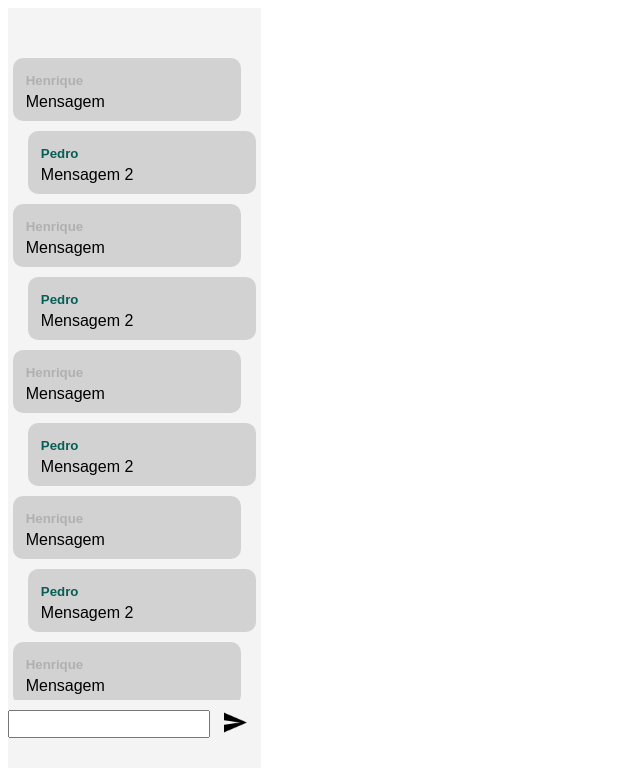
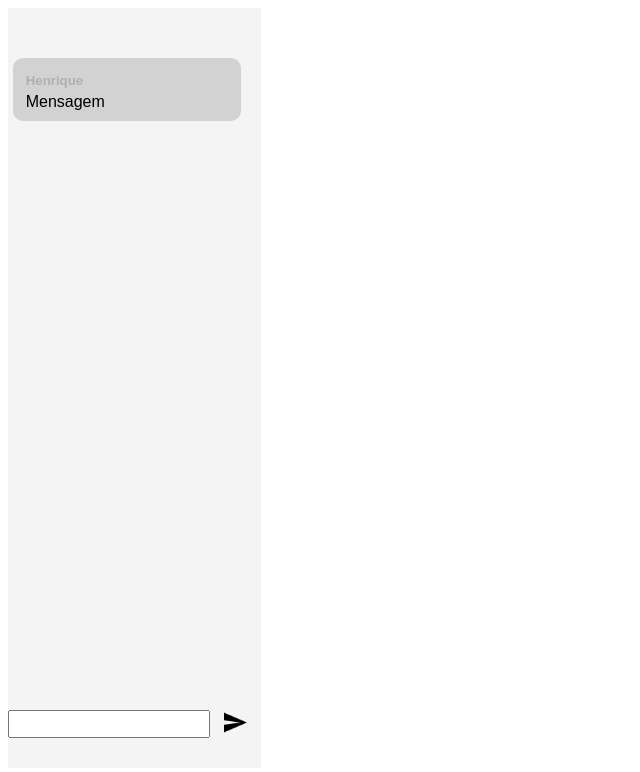
Before and after one commit to EdilsonJunior-2/VotingPoker, a React (Vite) app: page / in a window 1280 px wide. Shown: the top 772 px of the page, without its empty margins (0-640 px from the left). Built offline with nearby package versions, Linux system fonts and the light colour scheme.

Commit message:
Sistema de envio de mensagens (incompleto)

```diff
--- a/src/components/chat/index.tsx
+++ b/src/components/chat/index.tsx
@@ -10,79 +10,51 @@ import {
   MessageSendIcon,
 } from "./styles";
 import { SendIcon } from "../../assets";
+import { Component, useState } from "react";
+import { message } from "./interfaces";
 
 const Chat: React.FC = () => {
+  const [messageInput, setMessageInput] = useState<string>("");
+  const [messageList, setMessageList] = useState<message[]>([
+    {
+      id: "0",
+      sender: "Henrique",
+      messageSent: "Mensagem",
+    },
+  ]);
+
+  const sendMessage = () => {
+    const m = messageList;
+    m.push({
+      id: m.length.toString(),
+      sender: "Pedro",
+      messageSent: messageInput,
+    });
+    setMessageList(m);
+    console.log(messageList);
+  };
+
   return (
     <ChatBox>
       <MessageList>
-        <MessageBox name="Henrique">
-          <MessageSender name="Henrique">Henrique</MessageSender>
-          <Message>Mensagem</Message>
-        </MessageBox>
-        <MessageBox name="Pedro">
-          <MessageSender name="Pedro">Pedro</MessageSender>
-          <Message>Mensagem 2 </Message>
-        </MessageBox>
-        <MessageBox name="Henrique">
-          <MessageSender name="Henrique">Henrique</MessageSender>
-          <Message>Mensagem</Message>
-        </MessageBox>
-        <MessageBox name="Pedro">
-          <MessageSender name="Pedro">Pedro</MessageSender>
-          <Message>Mensagem 2 </Message>
-        </MessageBox>
-        <MessageBox name="Henrique">
-          <MessageSender name="Henrique">Henrique</MessageSender>
-          <Message>Mensagem</Message>
-        </MessageBox>
-        <MessageBox name="Pedro">
-          <MessageSender name="Pedro">Pedro</MessageSender>
-          <Message>Mensagem 2 </Message>
-        </MessageBox>
-        <MessageBox name="Henrique">
-          <MessageSender name="Henrique">Henrique</MessageSender>
-          <Message>Mensagem</Message>
-        </MessageBox>
-        <MessageBox name="Pedro">
-          <MessageSender name="Pedro">Pedro</MessageSender>
-          <Message>Mensagem 2 </Message>
-        </MessageBox>
-        <MessageBox name="Henrique">
-          <MessageSender name="Henrique">Henrique</MessageSender>
-          <Message>Mensagem</Message>
-        </MessageBox>
-        <MessageBox name="Pedro">
-          <MessageSender name="Pedro">Pedro</MessageSender>
-          <Message>Mensagem 2 </Message>
-        </MessageBox>
-        <MessageBox name="Henrique">
-          <MessageSender name="Henrique">Henrique</MessageSender>
-          <Message>Mensagem</Message>
-        </MessageBox>
-        <MessageBox name="Pedro">
-          <MessageSender name="Pedro">Pedro</MessageSender>
-          <Message>Mensagem 2 </Message>
-        </MessageBox>
-        <MessageBox name="Henrique">
-          <MessageSender name="Henrique">Henrique</MessageSender>
-          <Message>Mensagem</Message>
-        </MessageBox>
-        <MessageBox name="Pedro">
-          <MessageSender name="Pedro">Pedro</MessageSender>
-          <Message>Mensagem 2 </Message>
-        </MessageBox>
-        <MessageBox name="Henrique">
-          <MessageSender name="Henrique">Henrique</MessageSender>
-          <Message>Mensagem</Message>
-        </MessageBox>
-        <MessageBox name="Pedro">
-          <MessageSender name="Pedro">Pedro</MessageSender>
-          <Message>Mensagem 2 </Message>
-        </MessageBox>
+        {messageList.map((messageData: message) => (
+          <MessageBox key={messageData.id} name={messageData.sender}>
+            <MessageSender name={messageData.sender}>
+              {messageData.sender}
+            </MessageSender>
+            <Message>{messageData.messageSent}</Message>
+          </MessageBox>
+        ))}
       </MessageList>
       <MessageInputDiv>
-        <MessageInput type="text" />
-        <MessageSendButton type="button">
+        <MessageInput
+          type="text"
+          value={messageInput}
+          onChange={(event) => {
+            setMessageInput(event.target.value);
+          }}
+        />
+        <MessageSendButton type="button" onClick={sendMessage}>
           <MessageSendIcon src={SendIcon} alt="send" />
         </MessageSendButton>
       </MessageInputDiv>
--- /dev/null
+++ b/src/components/chat/interfaces.ts
@@ -0,0 +1,5 @@
+export interface message {
+  id: string;
+  sender: string;
+  messageSent: string;
+}
```
